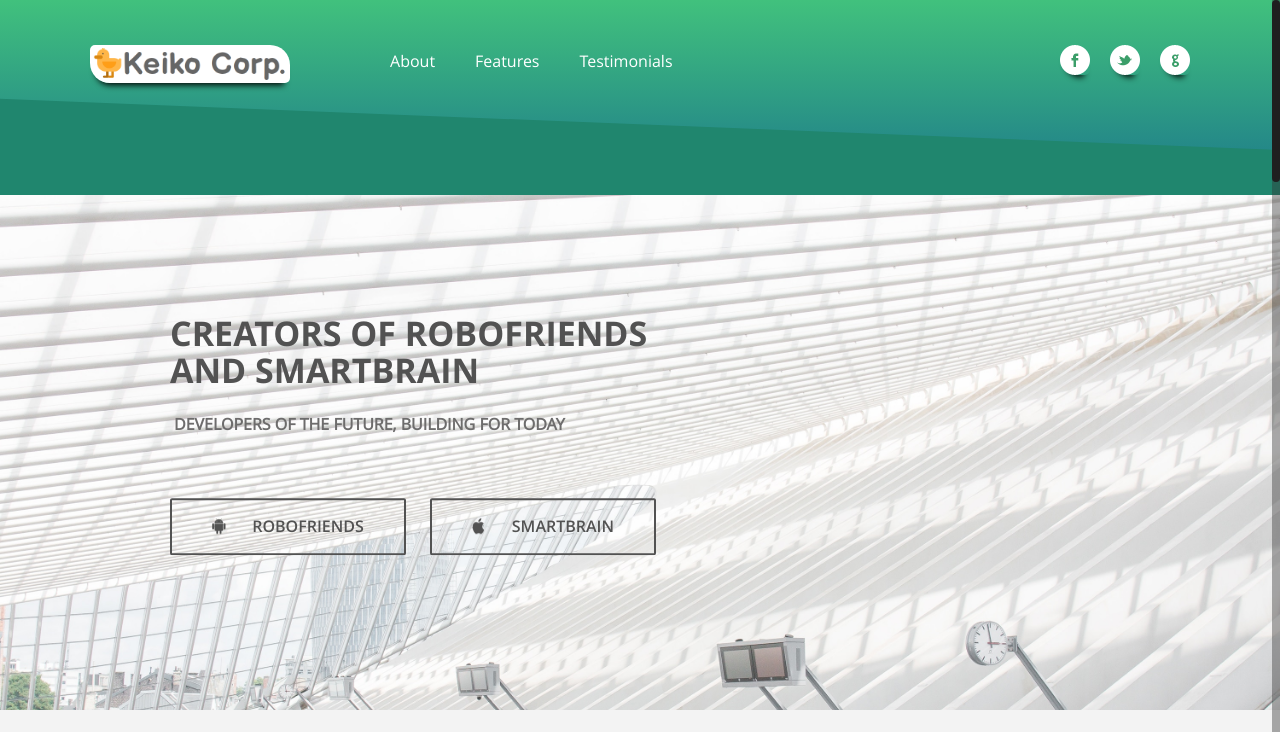
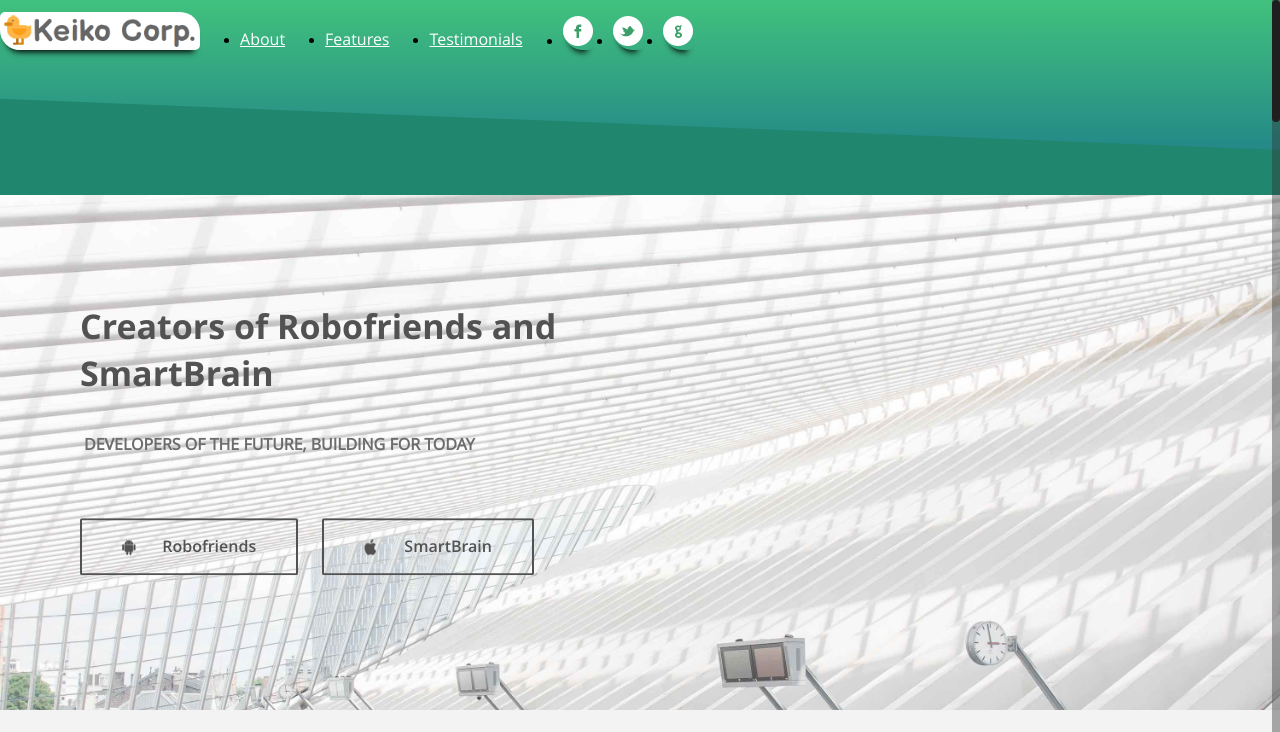
Before and after one commit to dylangit01/Web-Optimization, a plain HTML site: page index.html in a window 1280 px wide. Shown: the top 732 px of the page. Drawn offline with Linux system fonts and the light colour scheme.

Commit message:
optimizee

```diff
--- a/css/main.css
+++ b/css/main.css
@@ -201,7 +201,7 @@ header .social li:first-child{
 	position: relative;
 	width: 100%;
 	height: 560px;
-	background: url('../img/hero.jpg') no-repeat fixed center center;
+	background: url('../img/hero copy.jpg') no-repeat fixed center center;
 	background-size: cover;
 }
 
--- a/index.html
+++ b/index.html
@@ -7,7 +7,7 @@
 	<meta charset="utf-8">
 	<meta name="viewport" content="width=device-width, initial-scale=1.0, minimum-scale=1.0" />
 
-	<link rel="stylesheet" type="text/css" href="css/bootstrap.css"/>
+<!--	<link rel="stylesheet" type="text/css" href="css/bootstrap.css"/>-->
 	<link rel="stylesheet" type="text/css" href="css/owl.transitions.css"/>
 	<link rel="stylesheet" type="text/css" href="css/owl.carousel.css"/>
 	<link rel="stylesheet" type="text/css" href="css/animate.css"/>
@@ -30,7 +30,7 @@
 	<header>
 		<div class="container">
 			<div class="logo pull-left animated wow fadeInLeft">
-				<img class="logo-image" src="img/logo.png" alt="" title="">
+				<img class="logo-image" src="img/logo-copy.png" alt="" title="">
 			</div>
 
 
@@ -118,7 +118,7 @@
 			<div class="row">
 				<div class="col-md-6 text-center animated wow fadeInLeft">
 					<div class="iphone">
-						<img src="img/iphone.png" alt="" titl="">
+						<img src="img/iphone-copy.png" alt="" titl="">
 					</div>
 				</div>
 				<div class="col-md-6 animated wow fadeInRight">
```
Also changed, not shown: img/hero copy.jpg (added), img/iphone-copy.png (added), img/logo-copy.png (added).
